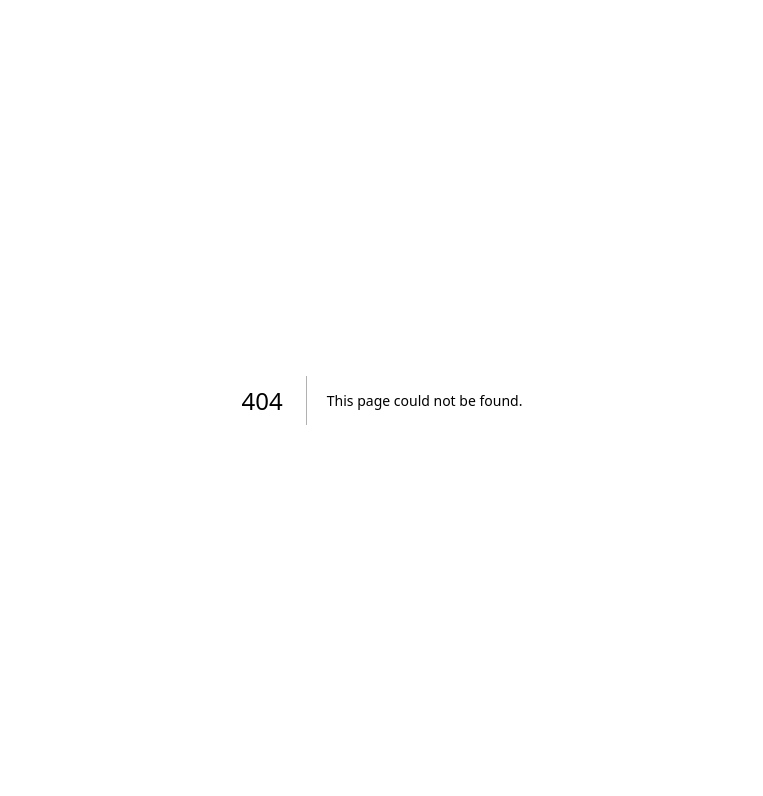
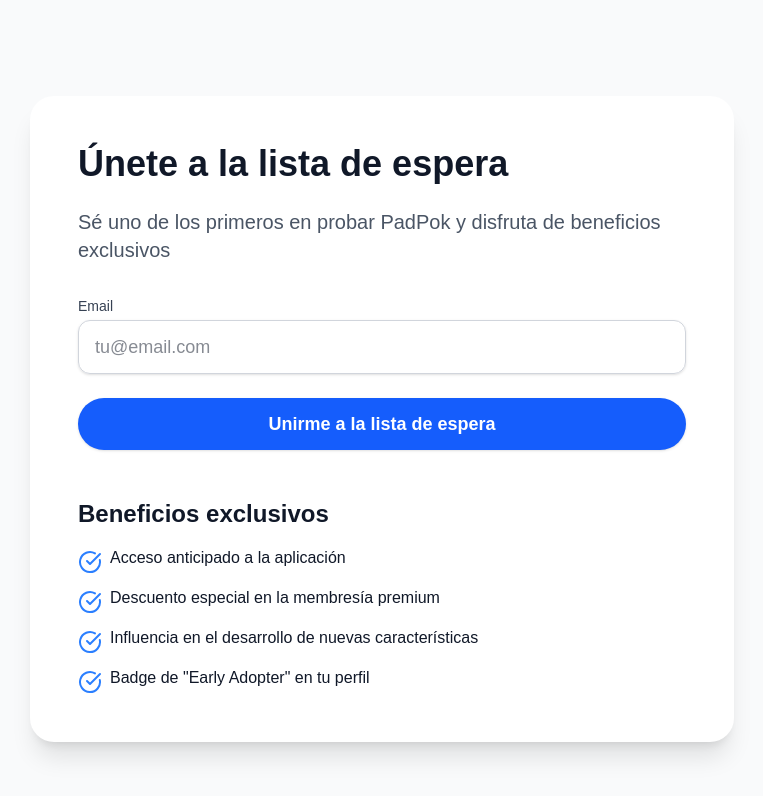
Before and after one commit to juanma97/padpok-landing-page, a Next.js app: page /registro-temprano in a window 1280 px wide. Before the commit this address had no page. Shown: the top 796 px of the page, without its empty margins (258-1021 px from the left). Built offline with nearby package versions, Linux system fonts and the light colour scheme.

Commit message:
added cta

```diff
--- /dev/null
+++ b/src/app/components/EarlyAccessForm.tsx
@@ -0,0 +1,92 @@
+'use client';
+
+import React, { useState } from 'react';
+import { motion } from 'framer-motion';
+import { CheckCircle } from 'lucide-react';
+
+export default function EarlyAccessForm() {
+  const [email, setEmail] = useState('');
+  const [submitted, setSubmitted] = useState(false);
+
+  const handleSubmit = async (e: React.FormEvent) => {
+    e.preventDefault();
+    // Aquí iría la lógica para guardar el email
+    setSubmitted(true);
+  };
+
+  return (
+    <motion.div
+      initial={{ opacity: 0, y: 20 }}
+      animate={{ opacity: 1, y: 0 }}
+      transition={{ duration: 0.8 }}
+      className="bg-white rounded-3xl shadow-xl p-8 sm:p-12"
+    >
+      {!submitted ? (
+        <>
+          <h1 className="text-4xl font-bold text-gray-900 mb-6">
+            Únete a la lista de espera
+          </h1>
+          <p className="text-xl text-gray-600 mb-8">
+            Sé uno de los primeros en probar PadPok y disfruta de beneficios exclusivos
+          </p>
+
+          <form onSubmit={handleSubmit} className="space-y-6">
+            <div>
+              <label htmlFor="email" className="block text-sm font-medium text-gray-700">
+                Email
+              </label>
+              <input
+                type="email"
+                id="email"
+                value={email}
+                onChange={(e) => setEmail(e.target.value)}
+                className="mt-1 block w-full px-4 py-3 text-lg text-gray-900 rounded-xl border border-gray-300 shadow-sm focus:border-blue-500 focus:ring-2 focus:ring-blue-500 focus:ring-opacity-50 transition-all duration-200"
+                placeholder="tu@email.com"
+                required
+              />
+            </div>
+
+            <button
+              type="submit"
+              className="w-full rounded-full bg-blue-600 px-6 py-3 text-lg font-semibold text-white shadow-sm hover:bg-blue-500 focus-visible:outline focus-visible:outline-2 focus-visible:outline-offset-2 focus-visible:outline-blue-600"
+            >
+              Unirme a la lista de espera
+            </button>
+          </form>
+
+          <div className="mt-12 space-y-4">
+            <h2 className="text-2xl font-semibold text-gray-900">Beneficios exclusivos</h2>
+            <ul className="space-y-3">
+              <li className="flex items-start">
+                <CheckCircle className="h-6 w-6 text-blue-500 mr-2 mt-1" />
+                <span className="text-gray-900">Acceso anticipado a la aplicación</span>
+              </li>
+              <li className="flex items-start">
+                <CheckCircle className="h-6 w-6 text-blue-500 mr-2 mt-1" />
+                <span className="text-gray-900">Descuento especial en la membresía premium</span>
+              </li>
+              <li className="flex items-start">
+                <CheckCircle className="h-6 w-6 text-blue-500 mr-2 mt-1" />
+                <span className="text-gray-900">Influencia en el desarrollo de nuevas características</span>
+              </li>
+              <li className="flex items-start">
+                <CheckCircle className="h-6 w-6 text-blue-500 mr-2 mt-1" />
+                <span className="text-gray-900">Badge de "Early Adopter" en tu perfil</span>
+              </li>
+            </ul>
+          </div>
+        </>
+      ) : (
+        <div className="text-center py-12">
+          <CheckCircle className="h-16 w-16 text-green-500 mx-auto mb-6" />
+          <h2 className="text-3xl font-bold text-gray-900 mb-4">
+            ¡Gracias por unirte!
+          </h2>
+          <p className="text-xl text-gray-600">
+            Te mantendremos informado sobre el lanzamiento y los próximos pasos.
+          </p>
+        </div>
+      )}
+    </motion.div>
+  );
+}
--- a/src/app/components/Hero.tsx
+++ b/src/app/components/Hero.tsx
@@ -77,12 +77,14 @@
             transition={{ delay: 0.8 }}
             className="flex justify-center"
           >
-            <button
-              onClick={() => router.push('/register')}
-              className="rounded-full bg-blue-900 hover:bg-blue-600 px-12 py-4 text-lg font-semibold text-white shadow-lg transition-all duration-300 hover:cursor-pointer"
+            <motion.button
+              whileHover={{ scale: 1.05 }}
+              whileTap={{ scale: 0.95 }}
+              onClick={() => router.push('/registro-temprano')}
+              className="rounded-full bg-white px-12 py-4 text-lg font-semibold text-blue-900 shadow-sm hover:bg-blue-50 transition-all duration-300"
             >
-              Empezar ahora gratis
-            </button>
+              Únete a la lista de espera
+            </motion.button>
           </motion.div>
         </motion.div>
       </div>
--- /dev/null
+++ b/src/app/registro-temprano/page.tsx
@@ -0,0 +1,11 @@
+import EarlyAccessForm from '@/app/components/EarlyAccessForm';
+
+export default function RegistroTemprano() {
+  return (
+    <div className="min-h-screen bg-gray-50 py-24">
+      <div className="max-w-3xl mx-auto px-4 sm:px-6 lg:px-8">
+        <EarlyAccessForm />
+      </div>
+    </div>
+  );
+}
```
